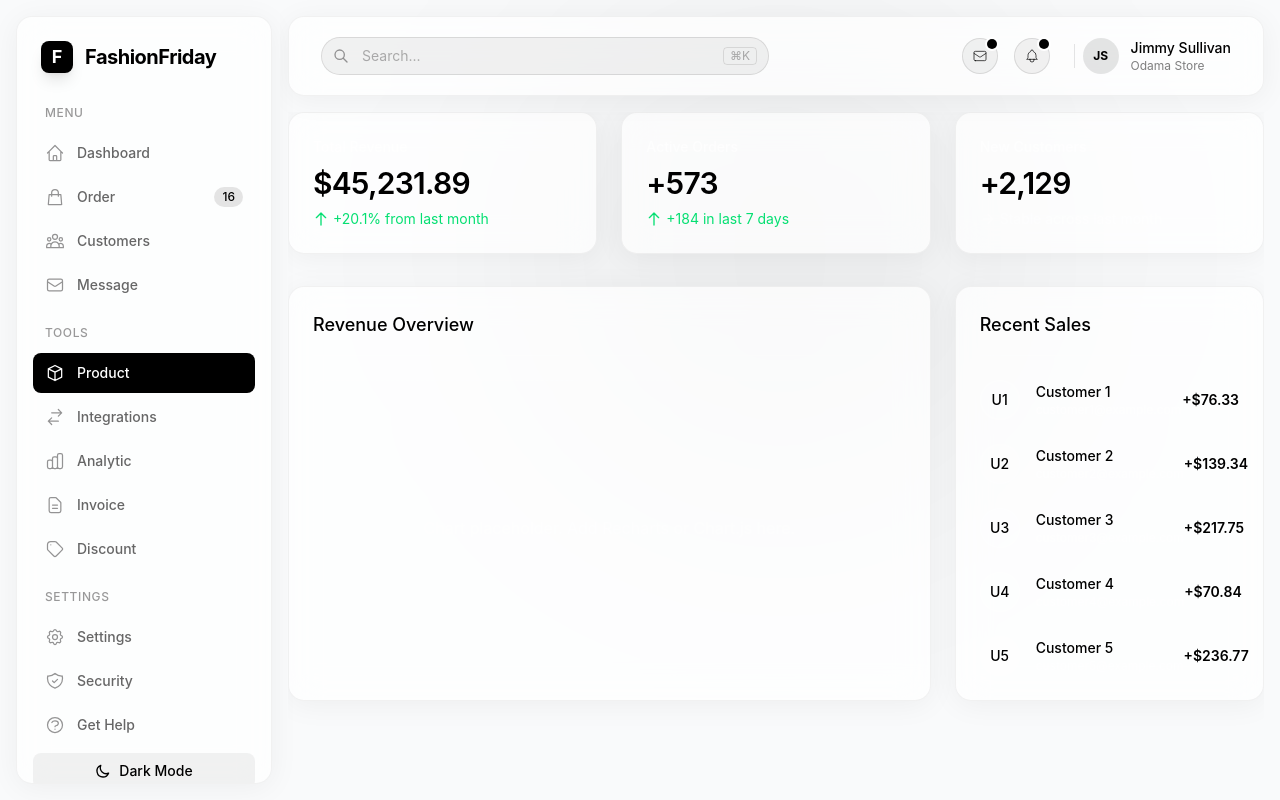
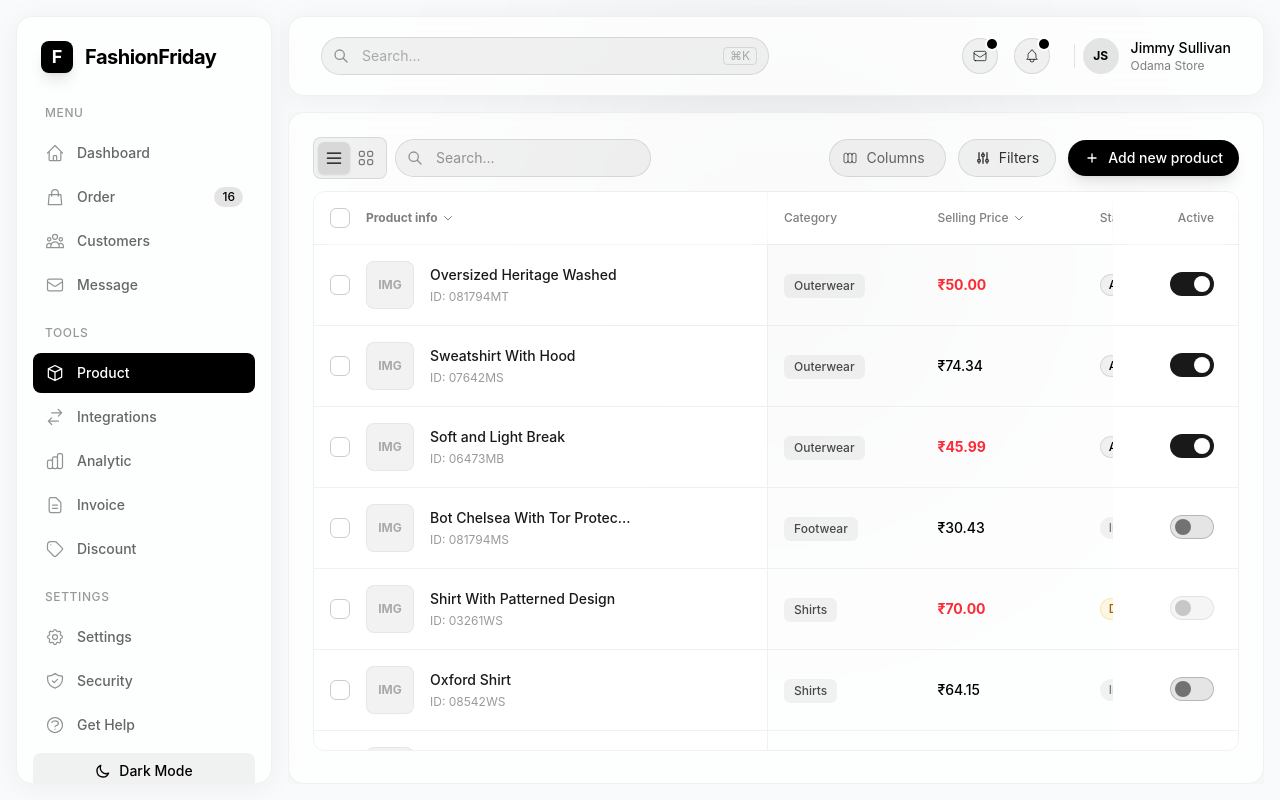
Before and after one commit to FashionFriday-tech/platform, a Next.js app in the folder apps/admin/: page / in a window 1280 px wide. Built offline with nearby package versions, Linux system fonts and the light colour scheme.

Commit message:
feat: update page.tsx

```diff
--- a/apps/admin/src/app/page.tsx
+++ b/apps/admin/src/app/page.tsx
@@ -1,63 +1,9 @@
+import { ProductListView } from "@/features/products";
+
 export default function Home() {
   return (
-    <div className="space-y-8 animate-in fade-in slide-in-from-bottom-4 duration-700 ease-out">
-      <div className="grid grid-cols-1 md:grid-cols-3 gap-6">
-        <div className="glass-panel p-6">
-          <h3 className="text-sm text-white/60 font-medium mb-2">Total Revenue</h3>
-          <div className="text-3xl font-semibold tracking-tight">$45,231.89</div>
-          <p className="text-sm text-green-400 mt-2 flex items-center">
-            <svg className="w-4 h-4 mr-1" fill="none" stroke="currentColor" viewBox="0 0 24 24"><path strokeLinecap="round" strokeLinejoin="round" strokeWidth={2} d="M5 10l7-7m0 0l7 7m-7-7v18" /></svg>
-            +20.1% from last month
-          </p>
-        </div>
-        <div className="glass-panel p-6">
-          <h3 className="text-sm text-white/60 font-medium mb-2">Active Orders</h3>
-          <div className="text-3xl font-semibold tracking-tight">+573</div>
-          <p className="text-sm text-green-400 mt-2 flex items-center">
-            <svg className="w-4 h-4 mr-1" fill="none" stroke="currentColor" viewBox="0 0 24 24"><path strokeLinecap="round" strokeLinejoin="round" strokeWidth={2} d="M5 10l7-7m0 0l7 7m-7-7v18" /></svg>
-            +184 in last 7 days
-          </p>
-        </div>
-        <div className="glass-panel p-6">
-          <h3 className="text-sm text-white/60 font-medium mb-2">New Customers</h3>
-          <div className="text-3xl font-semibold tracking-tight">+2,129</div>
-          <p className="text-sm text-white/40 mt-2 flex items-center">
-            <svg className="w-4 h-4 mr-1" fill="none" stroke="currentColor" viewBox="0 0 24 24"><path strokeLinecap="round" strokeLinejoin="round" strokeWidth={2} d="M5 12h14M12 5l7 7-7 7" /></svg>
-            Stable across last month
-          </p>
-        </div>
-      </div>
-
-      <div className="grid grid-cols-1 lg:grid-cols-3 gap-6">
-        <div className="lg:col-span-2 glass-panel p-6 min-h-[400px] flex flex-col">
-          <h3 className="text-lg font-medium mb-6 border-b border-white/10 pb-4">Revenue Overview</h3>
-          <div className="flex-1 flex items-center justify-center opacity-50 border border-dashed border-white/20 rounded-lg">
-            <p className="text-white/60">Chart placeholder. Add Recharts or Chart.js here.</p>
-          </div>
-        </div>
-
-        <div className="glass-panel p-6">
-          <h3 className="text-lg font-medium mb-6 border-b border-white/10 pb-4">Recent Sales</h3>
-          <div className="space-y-6">
-            {[1, 2, 3, 4, 5].map((i) => (
-              <div key={i} className="flex items-center justify-between">
-                <div className="flex items-center space-x-4">
-                  <div className="w-10 h-10 rounded-full bg-white/10 border border-white/20 flex items-center justify-center text-sm font-medium">
-                    U{i}
-                  </div>
-                  <div>
-                    <p className="text-sm font-medium">Customer {i}</p>
-                    <p className="text-xs text-white/50">customer{i}@example.com</p>
-                  </div>
-                </div>
-                <div className="text-sm font-semibold">
-                  +${(Math.random() * 200 + 50).toFixed(2)}
-                </div>
-              </div>
-            ))}
-          </div>
-        </div>
-      </div>
+    <div className="w-full h-full flex flex-col min-h-0">
+      <ProductListView />
     </div>
   );
 }
```
